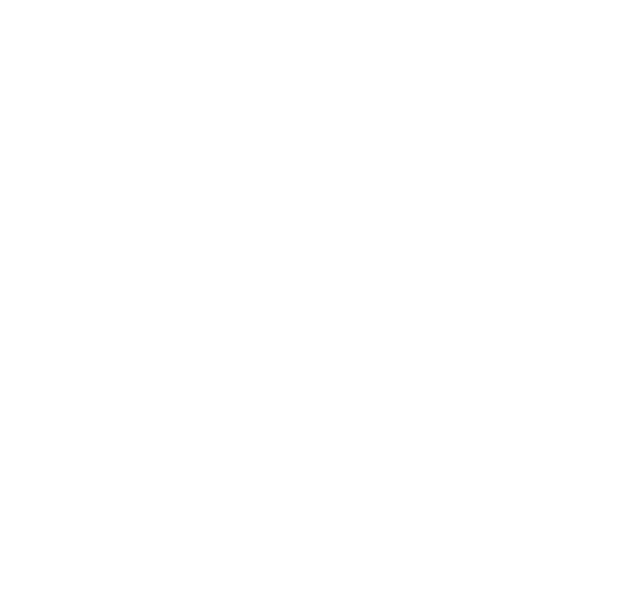
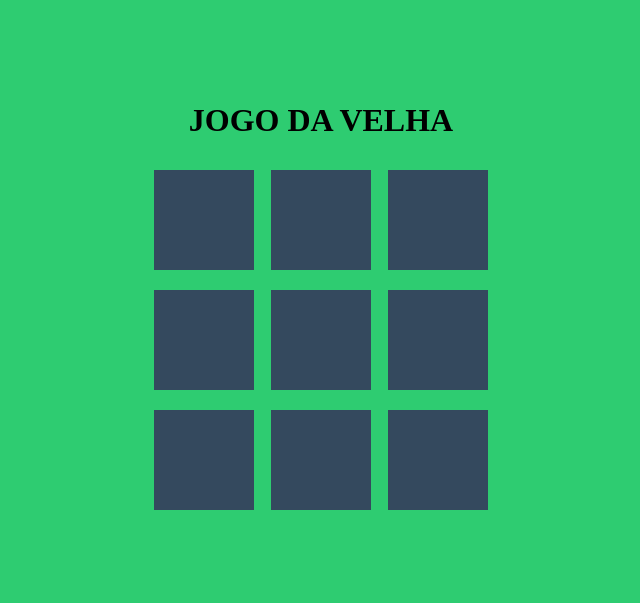
Before and after one commit to vanmtv/jogo-da-velha, a plain HTML site: page index.html in a window 1280 px wide. Shown: the whole page, without its empty margins (319-959 px from the left). Drawn offline with Linux system fonts and the light colour scheme.

Commit message:
Criar layout do jogo da velha

```diff
--- a/index.html
+++ b/index.html
@@ -4,9 +4,31 @@
     <meta charset="UTF-8">
     <meta name="viewport" content="width=device-width, initial-scale=1.0">
     <meta http-equiv="X-UA-Compatible" content="ie=edge">
+    <link rel="stylesheet" href="style.css">
+    <script src="script.js"></script>
     <title>Jogo da Velha</title>
 </head>
 <body>
+    <main>
+            <h1>JOGO DA VELHA</h1>
+        <aside>
+            <div class="linha1">
+                <div></div>
+                <div></div>
+                <div></div>
+            </div>
+            <div class="linha2">
+                <div></div>
+                <div></div>
+                <div></div>
+            </div>
+            <div class="linha3">
+                <div></div>
+                <div></div>
+                <div></div>
+            </div>
+        </aside>
 
+    </main>
 </body>
 </html>
--- a/style.css
+++ b/style.css
@@ -0,0 +1,69 @@
+body{
+    margin: 0;
+	background: #2ecc71;
+}
+
+main{
+    display: flex;
+    justify-content: center;
+    align-items: center;
+    height: 600px;
+    flex-direction: column;
+}
+
+.linha1{
+    display: flex;
+    justify-content: space-around;
+    align-items: center;
+    width: 350px;
+    height: 120px;
+}
+
+.linha1 div{
+    display: flex;
+    justify-content: space-around;
+    background-color: rgba(52, 73, 94,1.0);
+    width: 100px;
+    height: 100px;
+    cursor: pointer;
+}
+
+.linha2{
+    display: flex;
+    justify-content: space-around;
+    align-items: center;
+    width: 350px;
+    height: 120px;
+}
+
+.linha2 div{
+    display: flex;
+    justify-content: space-around;
+    background-color: rgba(52, 73, 94,1.0);
+    width: 100px;
+    height: 100px;
+    cursor: pointer;
+}
+
+.linha3{
+    display: flex;
+    justify-content: space-around;
+    align-items: center;
+    width: 350px;
+    height: 120px;
+}
+
+.linha3 div{
+    display: flex;
+    justify-content: space-around;
+    background-color: rgba(52, 73, 94,1.0);
+    width: 100px;
+    height: 100px;
+    background-color: rgba(52, 73, 94,1.0);
+    cursor: pointer;
+}
+
+.linha3 div:hover{
+    background-color: rgba(52, 73, 94,0.7);
+
+}
```
Also changed, not shown: script.js (deleted, +0 -7 lines).
